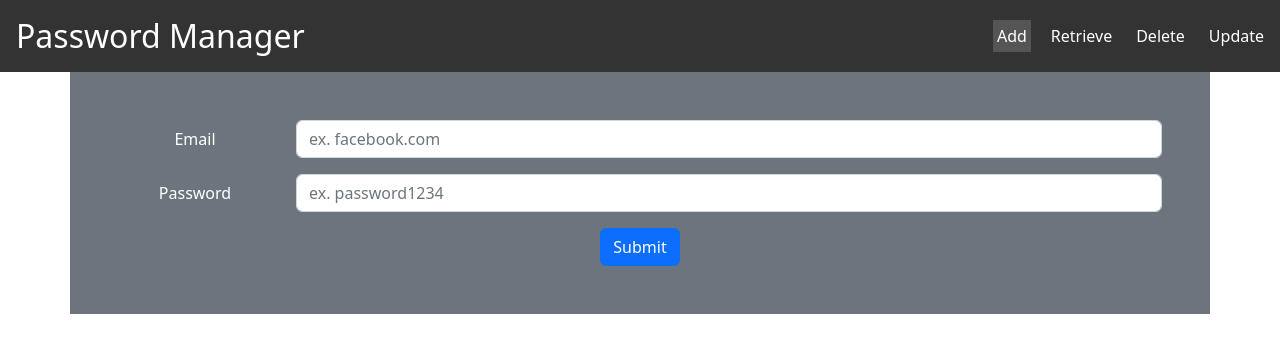
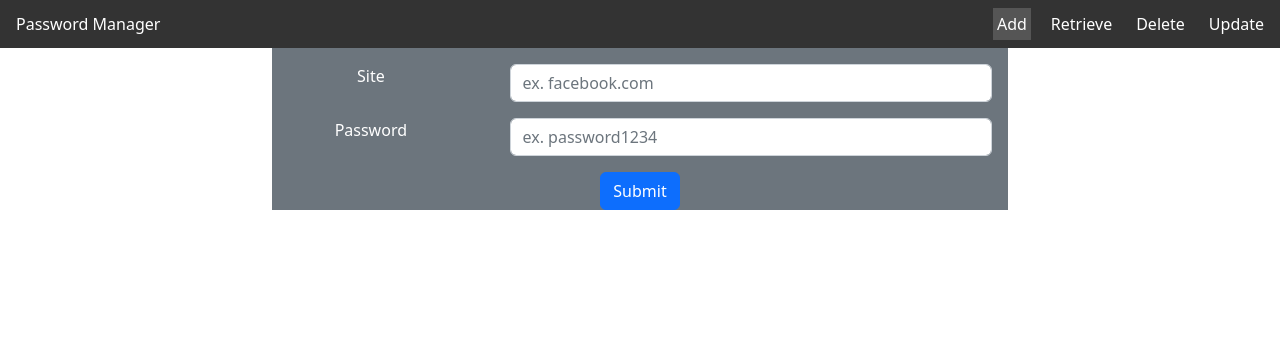
Before and after one commit to W-J-Knight/Single-user-password-manager, a React (Create React App) app in the folder client/: page /add in a window 1280 px wide. Shown: the top 352 px of the page. Built offline with nearby package versions, Linux system fonts and the light colour scheme.

Commit message:
validate-add-password

```diff
--- a/client/public/index.html
+++ b/client/public/index.html
@@ -24,20 +24,11 @@
       work correctly both with client-side routing and a non-root public URL.
       Learn how to configure a non-root public URL by running `npm run build`.
     -->
-    <title>React App</title>
+    <title>Password Manager</title>
   </head>
   <body>
     <noscript>You need to enable JavaScript to run this app.</noscript>
     <div id="root"></div>
-    <!--
-      This HTML file is a template.
-      If you open it directly in the browser, you will see an empty page.
 
-      You can add webfonts, meta tags, or analytics to this file.
-      The build step will place the bundled scripts into the <body> tag.
-
-      To begin the development, run `npm start` or `yarn start`.
-      To create a production bundle, use `npm run build` or `yarn build`.
-    -->
   </body>
 </html>
--- a/client/src/App.css
+++ b/client/src/App.css
@@ -4,11 +4,19 @@
 
 body {
   margin: 0;
+  padding: 0;
+  overflow-x: hidden; /* Hide horizontal scrollbar */
 }
 
 .container {
-  margin: 1rem;
+  margin: 0;
+  padding: 0;
   text-align: center;
+  width: 100%;
+}
+.form{
+  padding-top: 1rem;
+  width: 100%;
 }
 
 .nav {
@@ -23,7 +31,7 @@ body {
 }
 
 .site-title {
-  font-size: 2rem;
+  font-size: 1rem;
 }
 
 .nav ul {
@@ -63,7 +71,8 @@ button {
 }
 
 .password {
-  width: 400px;
+  /* width: 400px; */
+  width: 20rem;
   height: 70px;
   background-color: black;
   border-radius: 7px;
@@ -71,7 +80,8 @@ button {
   display: flex;
   justify-content: center;
   align-items: center;
-  margin: 10px;
+  margin: 0;
+  margin-bottom: .25rem;
   font-size: 20px;
   font-family: Arial, Helvetica, sans-serif;
   cursor: pointer;
@@ -96,7 +106,7 @@ button {
   top: 30%;
   background-color: rgba(64, 62, 62, .7);
   z-index: 1000;
-  width: 400px;
+  width: 20rem;
   display: flex;
 }
 .overlay_style{
@@ -105,5 +115,5 @@ button {
   color:yELLOW;
   background-color:rgba(64, 62, 62, 0.9);
   z-index: 1000;
-  width: 400px;
+  width: 20rem;;
 }
--- a/client/src/pages/Addpassword.js
+++ b/client/src/pages/Addpassword.js
@@ -1,12 +1,24 @@
-import { Container, Row, Col, Form, Button } from "react-bootstrap"
-import 'bootstrap/dist/css/bootstrap.min.css'
-import { useState } from 'react'
-import Axios from 'axios';
+import { Container, Row, Col, Form, Button } from "react-bootstrap";
+import "bootstrap/dist/css/bootstrap.min.css";
+import { useState } from "react";
+import Axios from "axios";
 
 function Addpassword() {
-
-    const [password, setPassword] = useState('');
-    const [title, setTitle] = useState('');
+    const [form, setForm] = useState({});
+    const [errors, setErrors] = useState({});
+    const setField = (field, value) => {
+        setForm({
+            ...form,
+            [field]: value,
+        });
+        if (!!errors[field])
+            setErrors({
+                ...errors,
+                [field]: null,
+            });
+    };
+    const [password, setPassword] = useState("");
+    const [title, setTitle] = useState("");
     const addPassword = () => {
         Axios.post("http://localhost:3001/addpassword", {
             password: password,
@@ -15,73 +27,112 @@ function Addpassword() {
     };
 
 
+    function refreshPage() {
+        window.location.reload(false);
+      }
+
+    const validateForm = () => {
+        const { title, password } = form;
+        console.log(`validateForm  ${title} ${password}`);
+        const newErrors = {};
+        if (!title || title.length === 0 || title == 0) {
+            newErrors.title = "Site name must between 2 to 20 character";
+        } else if (title.length < 2) {
+            newErrors.title = "Site has to be more than 2 character long!";
+        } else if (title.length > 20) {
+            newErrors.title = "Site has to be less than 20 character long!";
+        }
+        if (!password || password.length === 0 || password == 0)
+            newErrors.password = "Password must betweem8 to 20 character";
+        else if (password < 8 || password > 20)
+            newErrors.password =
+                "Password to the site between 8 to 20 character";
+
+        return newErrors;
+    };
+
+    const hanleSubmit = (e) => {
+        e.preventDefault();
+        const formErrors = validateForm();
+        if (Object.keys(formErrors).length > 0) {
+            setErrors(formErrors);
+            console.log(formErrors);
+        }
+        if (Object.keys(formErrors).length === 0) {
+            console.log(form);
+            console.log("form submitted");
+            addPassword()
+            refreshPage()
+        }
+    };
 
     return (
-        <Container className="m-0 p-0 mx-md-auto">
-            <Row>
-                <Col className="md-8">
-                    <Form className="bg-secondary p-5" >
-                        <Form.Group as={Row} className="mb-3" controlId="formHorizontalEmail">
-                            <Form.Label column sm={2} className="text-white ">
-                                Email
+        <Container>
+            <Row className="justify-content-around">
+                <Col className="col-sm-8">
+                    <Form className="bg-secondary form">
+                        <Form.Group
+                            as={Row}
+                            className="mb-3 justify-content-around"
+                        >
+                            <Form.Label as={Col} className="text-white col-sm-3">
+                                Site
                             </Form.Label>
-                            <Col sm={10}>
-                                <Form.Control placeholder="ex. facebook.com" onChange={(event) => {
-                                    setTitle(event.target.value);
-                                    console.log(title)
-                                }} />
-                                {/* //             <input type="text" placeholder="Ex.password" onChange={(event) => {
-//                 setPassword(event.target.value)
-//             }} /> */}
+                            <Col  className="col-sm-8">
+                                <Form.Control
+                                    maxLength={20}
+                                    placeholder="ex. facebook.com"
+                                    value={form.title}
+                                    onChange={(event) => {
+                                        setField("title", event.target.value);
+                                        // console.log(title)
+                                    }}
+                                    isInvalid={!!errors.title}
+                                />
+                                <Form.Control.Feedback type="invalid">
+                                    {errors.title}
+                                </Form.Control.Feedback>
                             </Col>
                         </Form.Group>
-                        <Form.Group as={Row} className="mb-3" controlId="formHorizontalEmail">
-                            <Form.Label column sm={2} className="text-white sm={2}">
+                        <Form.Group
+                            as={Row}
+                            className="mb-3 justify-content-around"
+                        >
+                            <Form.Label
+                                as={Col}
+                                className="text-white col-sm-3"
+                            >
                                 Password
                             </Form.Label>
-                            <Col sm={10}>
-                                <Form.Control placeholder="ex. password1234" onChange={(event) => {
-                                    setPassword(event.target.value);
-                                    console.log(password)
-                                }} />
+                            <Col className="col-sm-8">
+                                <Form.Control
+                                    maxLength={20}
+                                    placeholder="ex. password1234"
+                                    value={form.password}
+                                    onChange={(event) => {
+                                        setField(
+                                            "password",
+                                            event.target.value
+                                        );
+                                        // console.log(password)
+                                    }}
+                                    isInvalid={!!errors.password}
+                                />
+                                <Form.Control.Feedback type="invalid">
+                                    {errors.password}
+                                </Form.Control.Feedback>
                             </Col>
                         </Form.Group>
-                        <Button as="input" type="submit" value="Submit" onClick={addPassword} />
+                        <Button
+                            as="input"
+                            type="submit"
+                            value="Submit"
+                            onClick={hanleSubmit}
+                        />
                     </Form>
                 </Col>
             </Row>
-        </Container >
-    )
+        </Container>
+    );
 }
-
-export default Addpassword
-// import React from 'react'
-// import { useState } from 'react'
-// import Axios from 'axios';
-
-// function AddPassword() {
-//     const [password, setPassword] = useState('');
-//     const [title, setTitle] = useState('');
-//     // const [passwordList, setPasswordList] = useState([]);
-//     const addPassword = () => {
-//         Axios.post("http://localhost:3001/addpassword", {
-//             password: password,
-//             title: title,
-//         });
-//     };
-
-
-//     return (
-//         <div className="AddingPassword">
-//             <input type="text" placeholder="Ex.password" onChange={(event) => {
-//                 setPassword(event.target.value)
-//             }} />
-//             <input type="text" placeholder="Ex.Facebook" onChange={(event) => {
-//                 setTitle(event.target.value)
-//             }} />
-//             <button onClick={addPassword}>Add Password</button>
-//         </div>
-//     )
-// }
-
-// export default AddPassword
+export default Addpassword;
```
